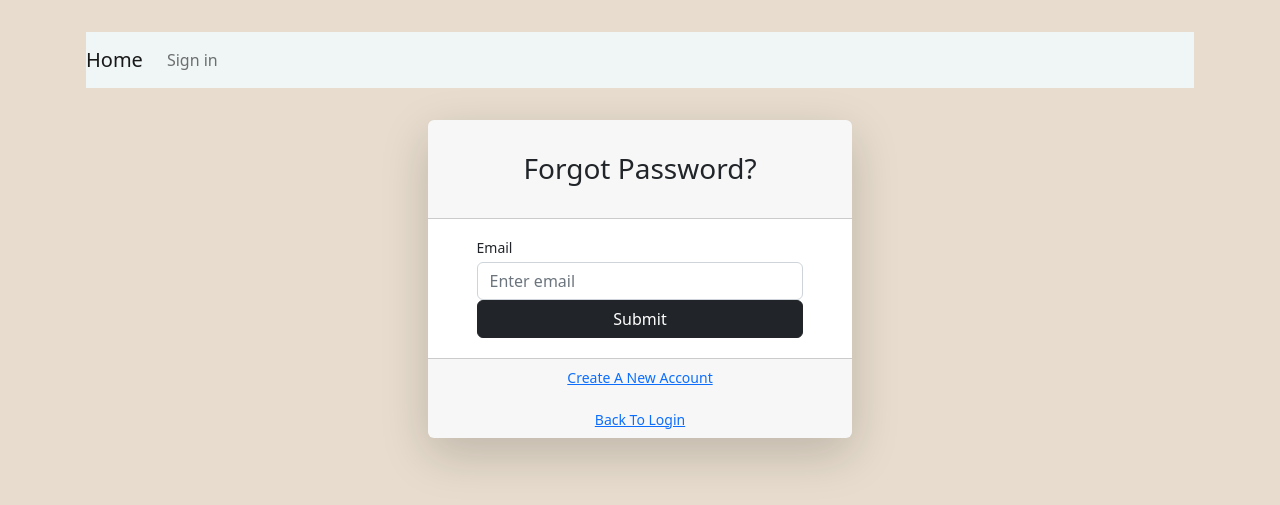
After one commit to SourceCodeKelly/one_social_app, a Django app: page /password-reset/ in a window 1280 px wide. The commit adds this page. Shown: the top 505 px of the page. Run offline with Django 4.2, Linux system fonts and the light colour scheme; some libraries are stand-ins or nearby versions.

Commit message:
Password reset template error...

```diff
--- a/main_app/templates/login.html
+++ b/main_app/templates/login.html
@@ -66,7 +66,7 @@
                         <div class="card-footer text-center">
                             <div class="small">
                                 <a href="{% url 'signup' %}">Don't have an account yet? Signup</a><br>
-                                <a href="#"><i>Forgot Password?</i></a>
+                                <a href="{% url 'password_reset' %}"><i>Forgot Password?</i></a>
                             </div>
                         </div>
                     </div>
--- /dev/null
+++ b/main_app/templates/password_reset.html
@@ -0,0 +1,59 @@
+{% extends "base.html" %}
+{% block content %}
+    <div class="form-content my-3 p-3">
+        <div class="container">
+            <div class="row justify-content-center">
+                <div class="col-lg-5">
+                    <div class="card shadow-lg border-0 rounded-lg mt-0 mb-3">
+                        <div class="card-header justify-content-center">
+                            <div id="error_div"></div>
+                          <h3 class="font-weight-light my-4 text-center">Forgot Password?</h3>
+                        </div>
+                        {% if form.errors %}
+                            <div class="alert alert-danger alert-dismissible" role="alert">
+                                <div id="form_errors">
+                                    {% for key, value in form.errors.items %}
+                                        <strong>{{ value }}</strong>
+                                    {% endfor %}
+                                </div>
+                                <button type="button" class="close" data-dismiss="alert" aria-label="Close">
+                                    <span aria-hidden="true">&times;</span>
+                                </button>
+                            </div>
+                        {% endif %}
+                        <div class="card-body">
+                            <form method="POST">
+                                {% csrf_token %}
+                                <div class="form-row">
+                                    <div class="col-md-10 offset-md-1">
+                                    <div class="form-group">
+                                      <label class="small mb-1" for="id_email">Email</label>
+                                        <input type="email" name="email"  class="form-control"
+                                               autocomplete="email" maxlength="254" required id="id_email"
+                                               placeholder="Enter email">
+                                    </div>
+                                </div>
+                            </div>
+                                <div class="form-row">
+                                  <div class="col-md-10 offset-md-1">
+                                    <div class="form-group mt-0 mb-1">
+                                        <button type="submit" class="col-md-12 btn btn-dark">Submit
+                                        </button>
+                                    </div>
+                                 </div>
+                               </div>
+                            </form>
+                        </div>
+                        <div class="card-footer text-center">
+                            <div class="small">
+                                <a href="{% url 'signup' %}">Create A New Account</a><br><br>
+                                <a href="{% url 'login' %}">Back To Login</a><br>
+                            </div>
+                        </div>
+                    </div>
+                </div>
+            </div>
+        </div>
+
+  </div>
+{% endblock content %}
--- a/main_app/urls.py
+++ b/main_app/urls.py
@@ -1,10 +1,19 @@
+from re import template
 from django.urls import path
 from . import views
 from django.contrib.auth.views import LogoutView
+from django.contrib.auth import views as auth_views
 
 urlpatterns = [
     path('signup/', views.Signup.as_view(), name='signup'),
     path('login/', views.Login.as_view(), name='login'),
     path('logout/', LogoutView.as_view(next_page='login'), name='logout'),
+   path('password-reset/', views.ResetPassword.as_view(), name='password_reset'),
+    path('password-reset-confirm/<uidb64>/<token>/',
+         auth_views.PasswordResetConfirmView.as_view(template_name='password_reset_confirm.html'),
+         name='password_reset_confirm'),
+    path('password-reset-complete/',
+         auth_views.PasswordResetCompleteView.as_view(template_name='password_reset_complete.html'),
+         name='password_reset_complete'),
     path('', views.Home.as_view(), name="home"),
 ]
--- a/main_app/views.py
+++ b/main_app/views.py
@@ -62,3 +62,13 @@ class Login(LoginView):
 
         # else browser session will be as long as the session cookie time "SESSION_COOKIE_AGE" defined in settings.py
         return super(Login, self).form_valid(form)
+
+class ResetPassword(SuccessMessageMixin, PasswordResetView):
+    template_name = 'password_reset.html'
+    email_template_name = 'password_reset_email.html'
+    subject_template_name = 'password_reset_subject'
+    success_message = "We've emailed you instructions for setting your password, " \
+                      "if an account exists with the email you entered. You should receive them shortly." \
+                      " If you don't receive an email, " \
+                      "please make sure you've entered the address you registered with, and check your spam folder."
+    success_url = reverse_lazy('home')
```
Also changed, not shown: main_app/templates/password_reset_complete.html (added, +14 -0 lines), main_app/templates/password_reset_confirm.html (added, +71 -0 lines), main_app/templates/password_reset_email.html (added, +12 -0 lines), one_social/settings.py (+8 -0 lines).
